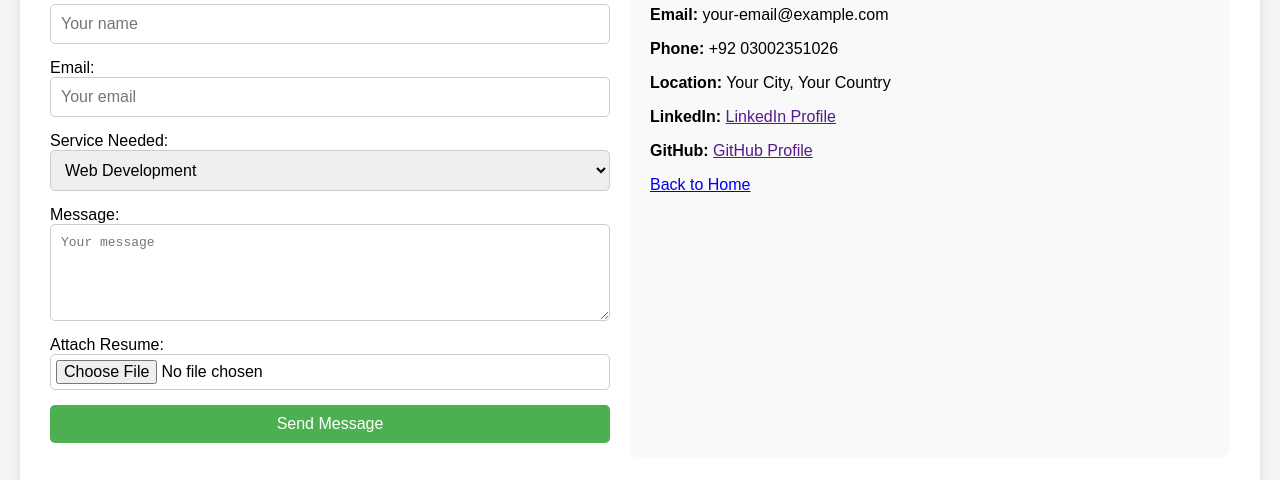
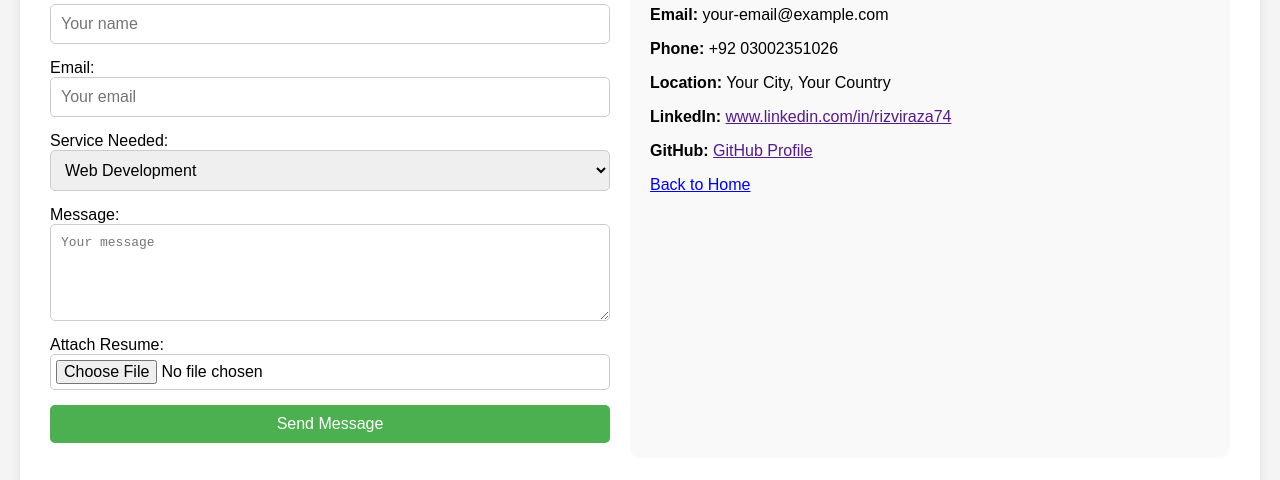
Before and after one commit to Raza1974/Portfolio, a plain HTML site: page app.html in a window 1280 px wide. Shown: the part 189-669 px from the top of the page. Drawn offline with Linux system fonts and the light colour scheme.

Commit message:
Update app.html

```diff
--- a/app.html
+++ b/app.html
@@ -99,7 +99,7 @@
             <p><strong>Email:</strong> your-email@example.com</p>
             <p><strong>Phone:</strong> +92 03002351026</p>
             <p><strong>Location:</strong> Your City, Your Country</p>
-            <p><strong>LinkedIn:</strong> <a href="" target="_blank">LinkedIn Profile</a></p>
+            <p><strong>LinkedIn:</strong> <a href="" target="_blank">www.linkedin.com/in/rizviraza74</a></p>
             <p><strong>GitHub:</strong> <a href="" target="_blank">GitHub Profile</a></p>
             <!-- Add more contact information as needed -->
             <a href="index.html">Back to Home</a>
```
